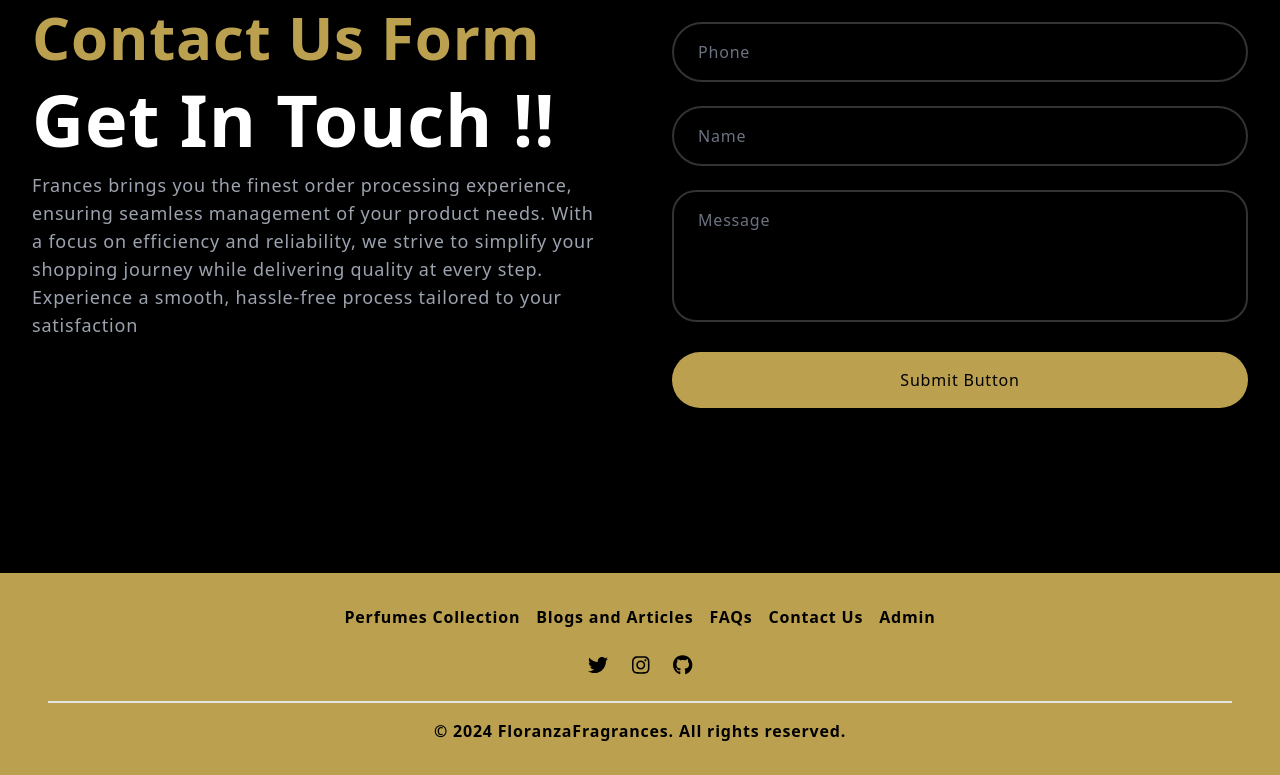
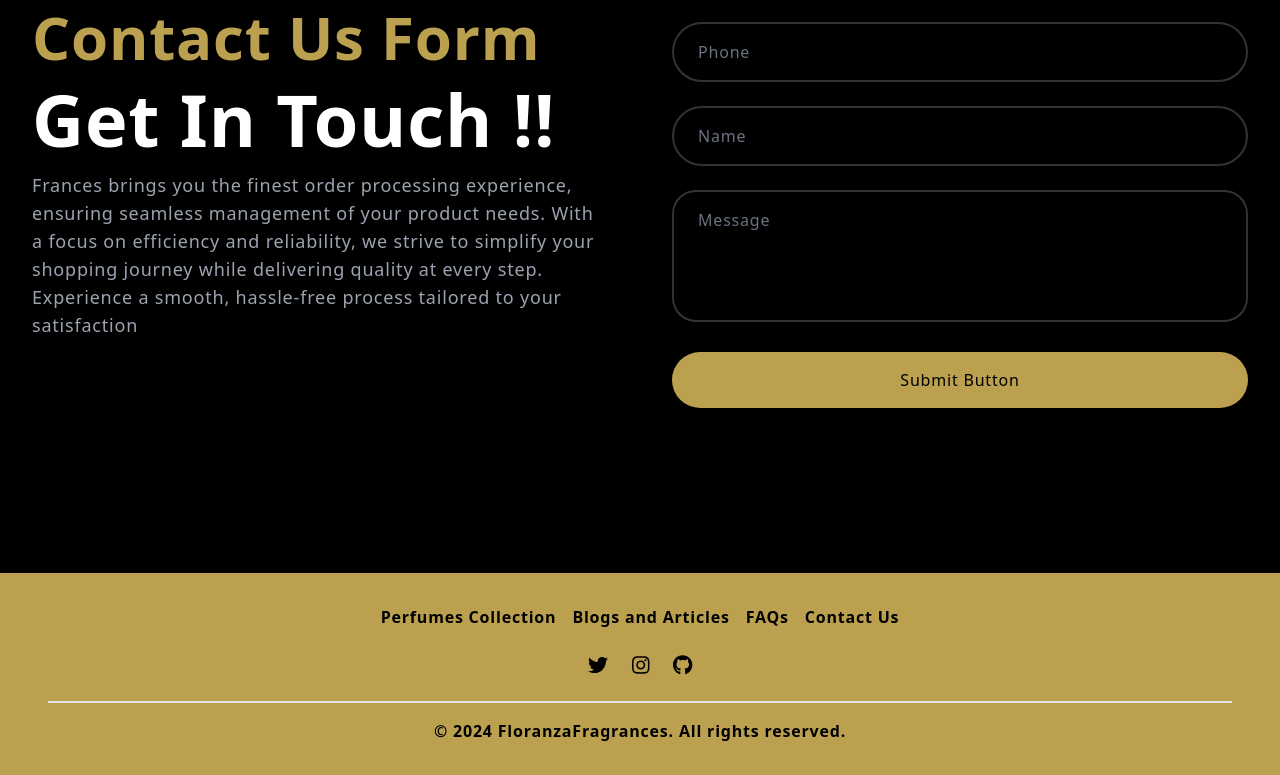
Before and after one commit to Mati-Shaikh/Floranza_Frontend, a Next.js app: page / in a window 1280 px wide. Shown: the part 4229-5004 px from the top of the page. Built offline with nearby package versions, Linux system fonts and the light colour scheme.

Commit message:
Minor Changes

```diff
--- a/components/footer.js
+++ b/components/footer.js
@@ -6,8 +6,7 @@ const footerLinks = [
   { name: 'Perfumes Collection', href: '/test' },
   { name: 'Blogs and Articles', href: '/tax' },
   { name: 'FAQs', href: '/Train' },
-  { name: 'Contact Us', href: '/contact' },
-  { name: 'Admin', href: '/adminKey' }
+  { name: 'Contact Us', href: '/contact' }
 ];
 
 export default function Footer() {
```
